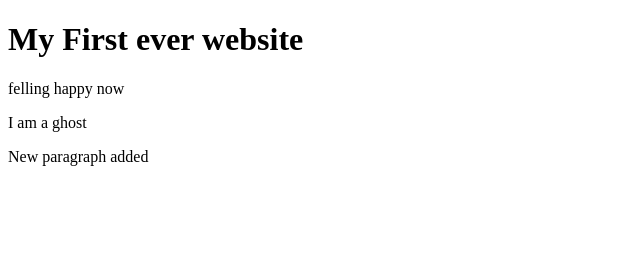
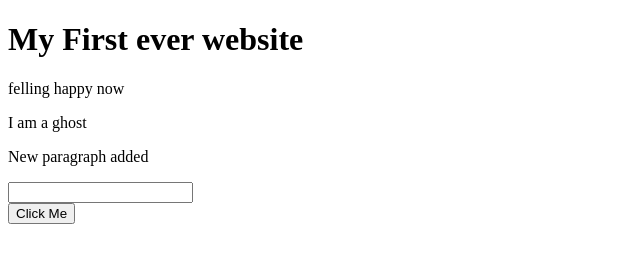
Before and after one commit to Shafiul517/first-website, a plain HTML site: page index.html in a window 1280 px wide. Shown: the whole page, without its empty margins (0-640 px from the left). Drawn offline with Linux system fonts and the light colour scheme.

Commit message:
done adding button

```diff
--- a/index.html
+++ b/index.html
@@ -11,5 +11,8 @@
     <p>felling happy now</p>
     <p>I am a ghost</p>
     <p>New paragraph added</p>
+    <input type="text">
+    <br>
+    <button>Click Me</button>
 </body>
 </html>
```
